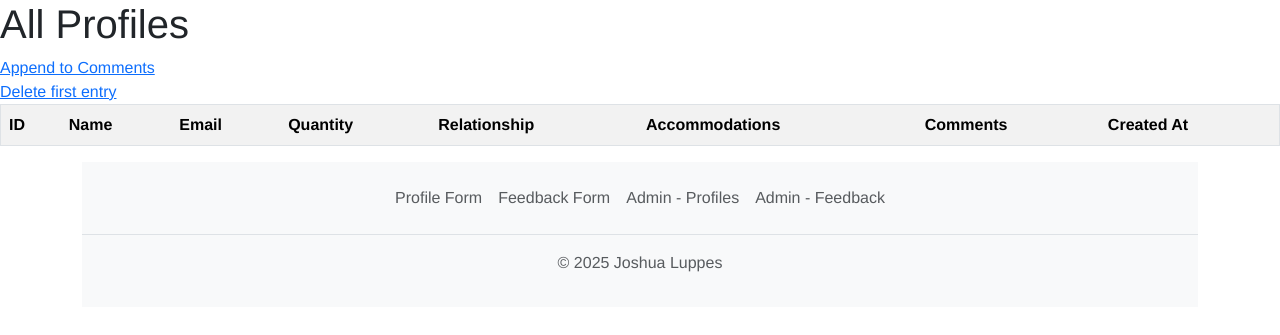
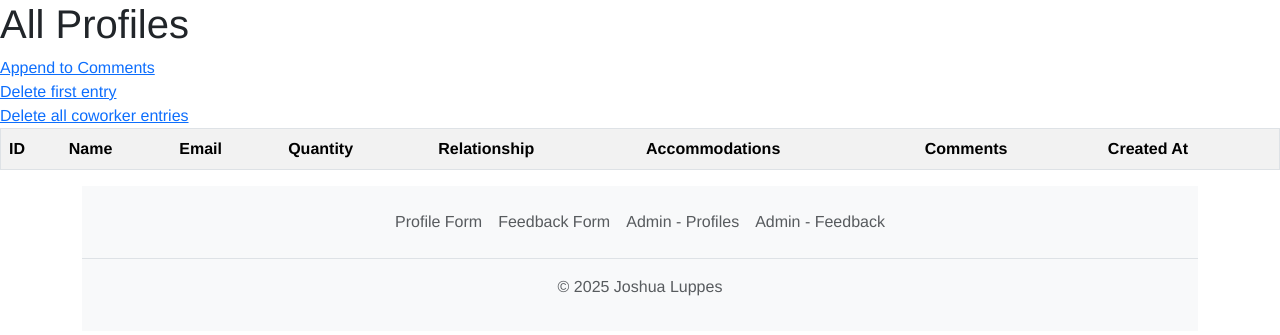
Before and after one commit to taadavis-web/Forms, a Flask app: page /admin/profiles in a window 1280 px wide. Shown: the part 73-408 px from the top of the page. Run offline with Flask 3, Linux system fonts and the light colour scheme; lists and menus that the app fills with data are empty.

Commit message:
Add route for deleting coworkers

```diff
--- a/app.py
+++ b/app.py
@@ -117,6 +117,20 @@ def admin_profiles_deleteFirst():
         return render_template('admin_profiles.html', profiles=profiles, error=error)
 
 
+@app.route('/admin/profiles/deleteCoworker')
+def admin_profiles_deleteCoworker():
+    try:
+        deleted_count = Profile.query.filter_by(rel="coworker etc.").delete()
+
+        db.session.commit()
+
+        return redirect(url_for('admin_profiles'))
+    except Exception as e:
+        error = f"Error deleting coworker profiles: {str(e)}"
+        profiles = Profile.query.all()
+        return render_template('admin_profiles.html', profiles=profiles, error=error)
+
+
 @app.route('/admin/profiles/AppendComments')
 def admin_profiles_appendComments():
     try:
--- a/templates/admin_profiles.html
+++ b/templates/admin_profiles.html
@@ -9,6 +9,10 @@ endblock%} {% block content %}
 <a href="{{url_for('admin_profiles_appendComments')}}">Append to Comments</a>
 <br />
 <a href="{{url_for('admin_profiles_deleteFirst')}}">Delete first entry</a>
+<br />
+<a href="{{url_for('admin_profiles_deleteCoworker')}}"
+  >Delete all coworker entries</a
+>
 
 <table class="table table-striped" border="1">
   <tr>
```
